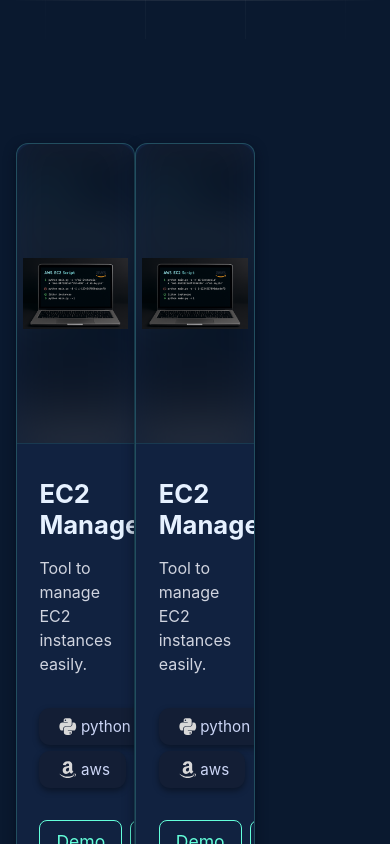
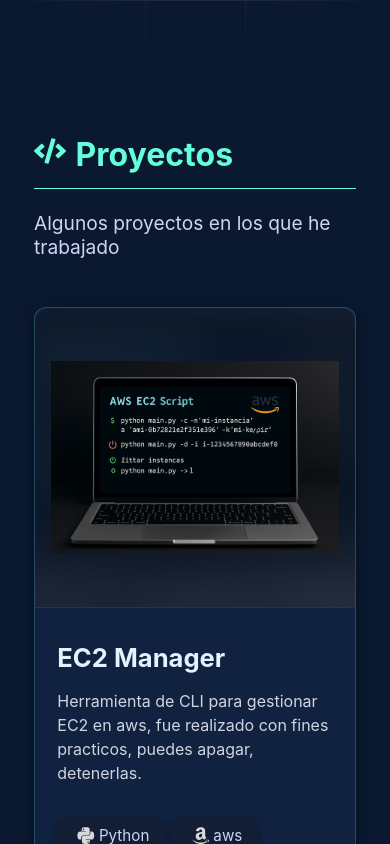
Before and after one commit to ander-Sgr/portfolio-v2, a React (Vite) app: page / in a window 390 px wide. Shown: the part 920-1764 px from the top of the page. Built offline with nearby package versions, Linux system fonts and the light colour scheme.

Commit message:
section projects done

```diff
--- a/src/components/pages/projects/Projects.jsx
+++ b/src/components/pages/projects/Projects.jsx
@@ -1,20 +1,28 @@
 import React from "react";
 import Card from "../../ui/card/Card";
-import { FaPython, FaAmazon } from 'react-icons/fa';
+import { FaPython, FaAmazon, FaCode } from 'react-icons/fa';
 import imgProject1 from './assets/ec2_manager.png';
 import styles from './Projects.module.css'
 
 const Projects = () => {
     return (
+        <section className={styles.projectsContainer}>
+            <h2 className={styles.projectTitle}>
+                <span><FaCode /></span>
+                Proyectos
+            </h2>
+            <p className={styles.descriptionProjects}>Algunos proyectos en los que he trabajado</p>
             <div className={styles.cardContainer}>
                 <Card
                     imgProject={imgProject1}
                     titleProject="EC2 Manager"
-                description="Tool to manage EC2 instances easily."
-                svgIcon={[<FaPython key="python" />, <FaAmazon key="aws" />]}
+                    description="Herramienta de CLI para gestionar EC2 en aws, fue realizado con fines practicos,
+                    puedes apagar, detenerlas."
+                    svgIcon={[<FaPython key="Python" />, <FaAmazon key="aws" />]}
                     urlDemo="https://demo.com"
                     urlCode="https://github.com"
                 />
+
                 <Card
                     imgProject={imgProject1}
                     titleProject="EC2 Manager"
@@ -23,7 +31,10 @@ const Projects = () => {
                     urlDemo="https://demo.com"
                     urlCode="https://github.com"
                 />
+
             </div>
+        </section>
+
     );
 };
 
--- a/src/components/pages/projects/Projects.module.css
+++ b/src/components/pages/projects/Projects.module.css
@@ -1,5 +1,50 @@
+.projectsContainer {
+    margin-top: 6rem;
+    padding: 0 5%;
+}
+
+.projectTitle {
+    font-size: 2.5rem;
+    color: var(--accent-color);
+    display: flex;
+    align-items: center;
+    gap: 0.6rem;
+    margin-bottom: 1.4rem;
+    border-bottom: 1px solid var(--accent-color);
+    padding-bottom: 0.8rem;
+}
+
+.descriptionProjects {
+    margin-bottom: 3rem;
+    font-size: 1.2rem;
+}
+
 .cardContainer {
     display: grid;
-    grid-template-columns: 1fr 1fr 1fr;
-    margin-top: 104px;
+    grid-template-columns: repeat(auto-fit, minmax(280px, 1fr));
+    gap: 2rem;
 }
+
+
+
+
+/* Responsive ↓↓↓ */
+@media (max-width: 1024px) {
+    .cardContainer {
+        grid-template-columns: repeat(2, 1fr);
+    }
+}
+
+@media (max-width: 768px) {
+    .cardContainer {
+        grid-template-columns: 1fr;
+    }
+
+    .projectTitle {
+        font-size: 2rem;
+    }
+
+    .projectsContainer h3 {
+        font-size: 1rem;
+    }
+}
```
Lines whose indentation alone changed are shown as unchanged.
